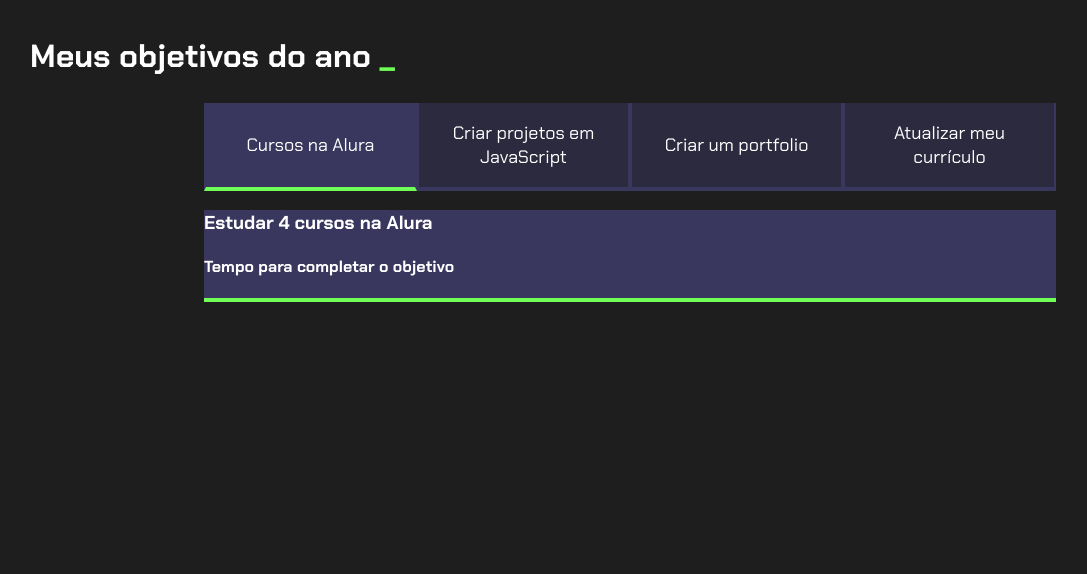
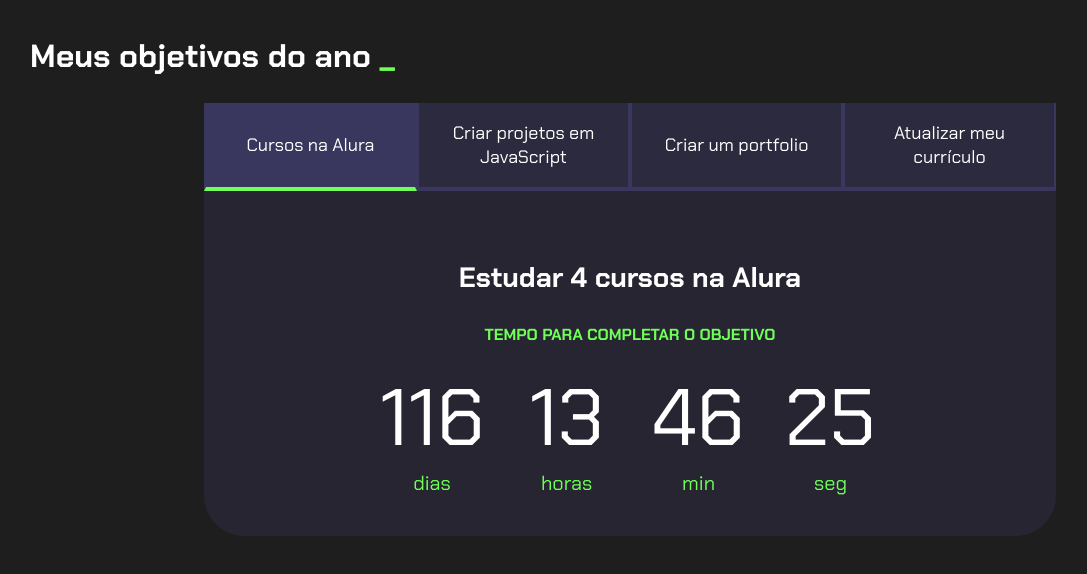
Before and after one commit to ritagabrielly06/js-projeto-de-vida, a plain HTML site: page index.html in a window 1280 px wide. Both pictures are taken after a click on the button "Cursos na Alura". Shown: the whole page, without its empty margins (10-1097 px from the left). Drawn offline with Linux system fonts and the light colour scheme; a script that the page names is missing.

Commit message:
Add files via upload

```diff
--- a/index.html
+++ b/index.html
@@ -17,11 +17,96 @@
                 <button class="botao">Atualizar meu currículo</button>
             </div>
             <div class="abas-textos">
-                <div class="aba-conteudo ativo">
-                    <h3 class="aba-conteudo-titulo-principal">Estudar 4 cursos na Alura</h3>
-                    <h4 class="aba-conteudo-titulo-secundario">Tempo para completar o objetivo</h4>
-                    <div class="contador">
-
+                   <div class="aba-conteudo ativo">
+                        <h3 class="aba-conteudo-titulo-principal">Estudar 4 cursos na Alura</h3>
+                        <h4 class="aba-conteudo-titulo-secundario">Tempo para completar o objetivo</h4>
+                        <div class="contador">
+                            <div class="contador-digito">
+                                <p class="contador-digito-numero" id="dias0"></p>
+                                <p class="contador-digito-texto">dias</p>
+                            </div>
+                             <div class="contador-digito">
+                                <p class="contador-digito-numero" id="horas0"></p>
+                                <p class="contador-digito-texto">horas</p>
+                            </div>
+                             <div class="contador-digito">
+                                <p class="contador-digito-numero" id="min0"></p>
+                                <p class="contador-digito-texto">min</p>
+                            </div>
+                             <div class="contador-digito">
+                                <p class="contador-digito-numero" id="seg0"></p>
+                                <p class="contador-digito-texto">seg</p>
+                            </div>
+                        </div>
+                    </div>
+                    <div class="aba-conteudo ">
+                        <h3 class="aba-conteudo-titulo-principal">Criar 5 projetos em Javascript</h3>
+                        <h4 class="aba-conteudo-titulo-secundario">Tempo para completar o objetivo</h4>
+                        <div class="contador">
+                            <div class="contador-digito">
+                                <p class="contador-digito-numero" id="dias1"></p>
+                                <p class="contador-digito-texto">dias</p>
+                            </div>
+                             <div class="contador-digito">
+                                <p class="contador-digito-numero" id="horas1"></p>
+                                <p class="contador-digito-texto">horas</p>
+                            </div>
+                             <div class="contador-digito">
+                                <p class="contador-digito-numero" id="min1"></p>
+                                <p class="contador-digito-texto">min</p>
+                            </div>
+                             <div class="contador-digito">
+                                <p class="contador-digito-numero" id="seg1"></p>
+                                <p class="contador-digito-texto">seg</p>
+                            </div>
+                        </div>
+                        </div>
+                    </div>
+                    <div class="aba-conteudo">
+                        <h3 class="aba-conteudo-titulo-principal">Criar um portfolio com os meus 3 melhores projetos</h3>
+                        <h4 class="aba-conteudo-titulo-secundario">Tempo para completar o objetivo</h4>
+                        <div class="contador">
+                            <div class="contador-digito">
+                                <p class="contador-digito-numero" id="dias2"></p>
+                                <p class="contador-digito-texto">dias</p>
+                            </div>
+                             <div class="contador-digito">
+                                <p class="contador-digito-numero" id="horas2"></p>
+                                <p class="contador-digito-texto">horas</p>
+                            </div>
+                             <div class="contador-digito">
+                                <p class="contador-digito-numero" id="min2"></p>
+                                <p class="contador-digito-texto">min</p>
+                            </div>
+                             <div class="contador-digito">
+                                <p class="contador-digito-numero" id="seg2"></p>
+                                <p class="contador-digito-texto">seg</p>
+                            </div>
+                        </div>
+                        </div>
+                    </div>
+                    <div class="aba-conteudo ">
+                        <h3 class="aba-conteudo-titulo-principal">Atualizar meu curriculo com os certificados da Alura</h3>
+                        <h4 class="aba-conteudo-titulo-secundario">Tempo para completar o objetivo</h4>
+                        <div class="contador">
+                            <div class="contador-digito">
+                                <p class="contador-digito-numero" id="dias3"></p>
+                                <p class="contador-digito-texto">dias</p>
+                            </div>
+                             <div class="contador-digito">
+                                <p class="contador-digito-numero" id="horas3"></p>
+                                <p class="contador-digito-texto">horas</p>
+                            </div>
+                             <div class="contador-digito">
+                                <p class="contador-digito-numero" id="min3"></p>
+                                <p class="contador-digito-texto">min</p>
+                            </div>
+                             <div class="contador-digito">
+                                <p class="contador-digito-numero" id="seg3"></p>
+                                <p class="contador-digito-texto">seg</p>
+                            </div>
+                        </div>
+                        </div>
                     </div>
                 </div>
             </div>
--- /dev/null
+++ b/main.js
@@ -0,0 +1,57 @@
+const botoes = document.querySelectorAll(".botao");
+const textos = document.querySelectorAll(".aba-conteudo");
+
+
+for (let i = 0; i < botoes.length; i++){
+    botoes[i].onclick = function(){
+        for (let j = 0; j < botoes.length; j++){
+            botoes[j].classList.remove("ativo");
+            textos[j].classList.remove("ativo");
+        }
+            botoes[i].classList.add("ativo");
+            textos[i].classList.add("ativo");
+    }
+}
+
+const contadores = document.querySelectorAll(".contador");
+const tempoObjetivo1 = new Date("2025-10-05T00:00:00");
+const tempoObjetivo2 = new Date("2025-12-05T00:00:00");
+const tempoObjetivo3 = new Date("2025-12-05T00:00:00");
+const tempoObjetivo4 = new Date("2026-01-05T00:00:00");
+
+const tempos = [tempoObjetivo1, tempoObjetivo2, tempoObjetivo3, tempoObjetivo4];
+
+//contadores[0].textContent = calculaTempo(tempoObjetivo1);
+
+function calculaTempo(tempoObjetivo){
+    let tempoAtual = new Date();
+    let tempoFinal =  tempoObjetivo - tempoAtual;
+    let segundos = Math.floor(tempoFinal/1000);
+    let minutos = Math.floor(segundos/60);
+    let horas = Math.floor(minutos/60);
+    let dias = Math.floor(horas/24);
+
+    segundos %= 60;
+    minutos %= 60;
+    horas %= 24;
+
+    if (tempoFinal > 0){
+    return [dias, horas, minutos, segundos];
+    }else{
+        return[0, 0, 0, 0];
+    }
+}
+
+function atualizarCronometro(){
+   for(let i = 0; i < contadores.length; i++){
+        document.getElementById("dias" + i).textContent = calculaTempo(tempos[i])[0];
+        document.getElementById("horas" + i).textContent = calculaTempo(tempos[i])[1];
+        document.getElementById("min" + i).textContent = calculaTempo(tempos[i])[2];
+        document.getElementById("seg" + i).textContent = calculaTempo(tempos[i])[3];
+   }
+}
+function comecaCronometro(){
+    atualizarCronometro();
+    setInterval(atualizarCronometro, 1000);
+}
+comecaCronometro();
--- a/style.css
+++ b/style.css
@@ -57,11 +57,56 @@
     display: block;
 }
 
-.ativo{
+.botao.ativo{
     background-color: var(--botao-ativo);
     border-bottom: 4px solid var(--verde);
 }
 
+.abas-textos{
+    background-color: var(--texto-fundo);
+    padding: 40px;
+    border-radius: 0 0 40px 40px;
+}
+
+.aba-conteudo.ativo{
+    display: block;
+}
+
+.aba-conteudo{
+    display: none;
+}
+.aba-conteudo-titulo-principal{
+    font-size: 28px;
+    text-align: center;
+}
+
+.aba-conteudo-titulo-secundario{
+    text-align: center;
+    color: var(--verde);
+    text-transform: uppercase;
+}
+.contador{
+    display: flex;
+    justify-content: center;
+    flex-wrap: wrap;
+}
+
+.contador-digito{
+    padding: 0 16px;
+    text-align: center;
+    min-width: 100px;
+}
+
+.contador-digito-numero{
+    font-size: 80px;
+    margin: 0;
+}
+
+.contador-digito-texto{
+    color:var(--verde);
+    font-size: 20px;
+    margin:0;
+}
 @media screen and (min-width: 768px){
     .botoes{
         display: flex;
```
Also changed, not shown: 2 other files.
